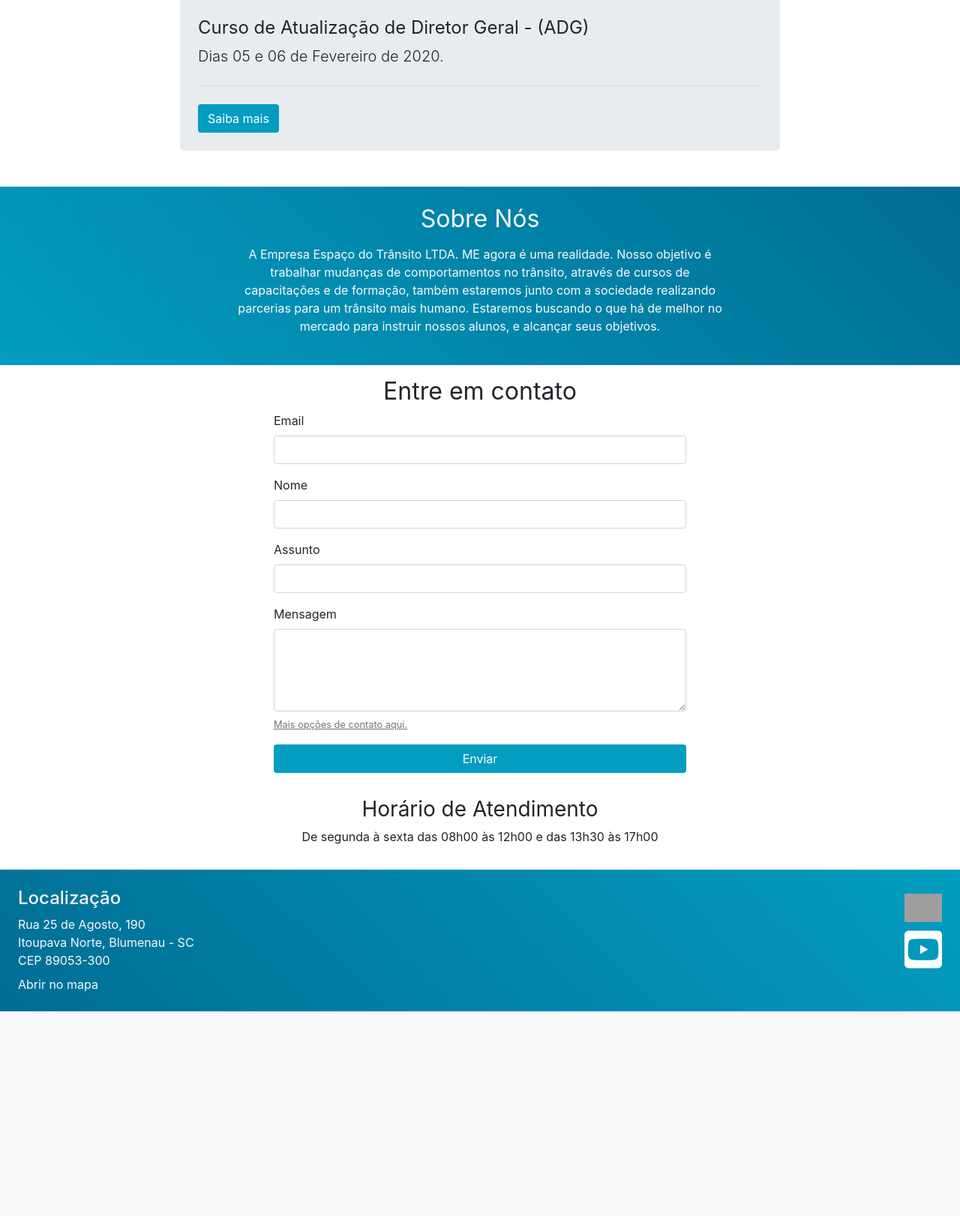
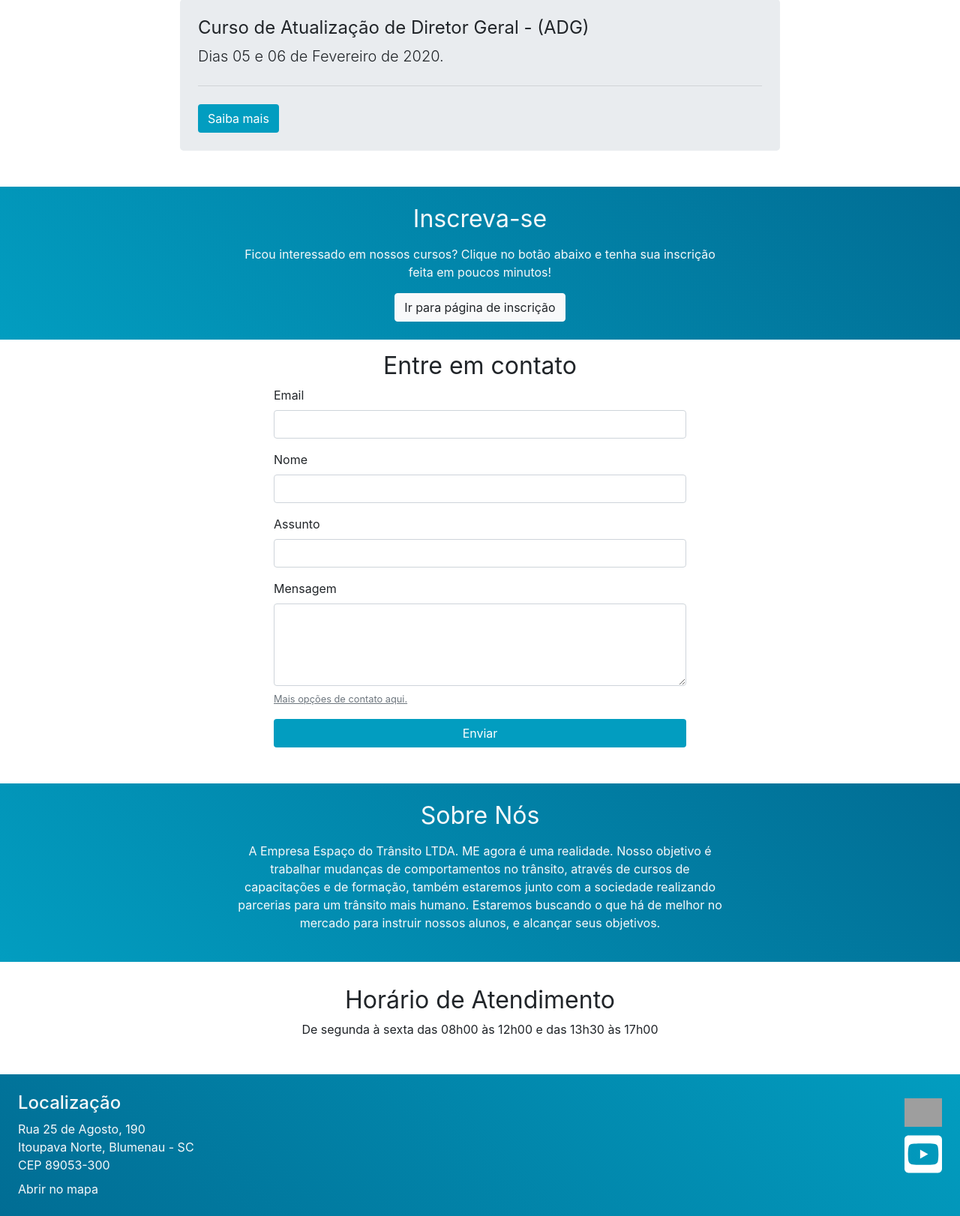
Before and after one commit to RuanScherer/EspacoDoTransito, a PHP site: page /index.php in a window 1280 px wide. Shown: the part 796-2418 px from the top of the page at 75% size. Before the commit the page ends 2145 px from the top, so only its background shows below. Run offline with PHP 8.4, Linux system fonts and the light colour scheme; grey boxes are pictures that could not be loaded.

Commit message:
Sections order modified and subscribe section created

```diff
--- a/index.php
+++ b/index.php
@@ -85,14 +85,15 @@ if(isset($_GET['send']))
 			</ul>
 		</section>
 
-		<!-- ABOUT -->
+		<!-- SUBSCRIBE -->
 		<section style="background: linear-gradient(45deg, #029DC0, #016D94)" class="d-flex flex-column align-items-center w-100 py-4 px-3 text-center text-light">
-			<h2 class="text-center font-weight-normal mb-3">Sobre Nós</h2>
-			<p style="max-width: 650px">A Empresa Espaço do Trânsito LTDA. ME agora é uma realidade. Nosso objetivo é trabalhar mudanças de comportamentos no trânsito, através de cursos de capacitações e de formação, também estaremos junto com a sociedade realizando parcerias para um trânsito mais humano. Estaremos buscando o que há de melhor no mercado para instruir nossos alunos, e alcançar seus objetivos.</p>
+			<h2 class="text-center font-weight-normal mb-3">Inscreva-se</h2>
+			<p style="max-width: 650px">Ficou interessado em nossos cursos? Clique no botão abaixo e tenha sua inscrição feita em poucos minutos!</p>
+			<a href="subscribe.php" class="btn btn-light">Ir para página de inscrição</a>
 		</section>
 
 		<!-- CONTACT -->
-		<section class="w-100 p-3 d-flex flex-column align-items-center">
+		<section class="w-100 p-3 mb-4 pb-4 d-flex flex-column align-items-center">
 			<h2 class="text-center font-weight-normal">Entre em contato</h2>
 			<form method="post" action="?send=1" class="w-100 max-550">
 			  <div class="form-group">
@@ -118,12 +119,17 @@ if(isset($_GET['send']))
 			</form>
 		</section>
 
+		<!-- ABOUT -->
+		<section style="background: linear-gradient(45deg, #029DC0, #016D94)" class="d-flex flex-column align-items-center w-100 py-4 px-3 text-center text-light">
+			<h2 class="text-center font-weight-normal mb-3">Sobre Nós</h2>
+			<p style="max-width: 650px">A Empresa Espaço do Trânsito LTDA. ME agora é uma realidade. Nosso objetivo é trabalhar mudanças de comportamentos no trânsito, através de cursos de capacitações e de formação, também estaremos junto com a sociedade realizando parcerias para um trânsito mais humano. Estaremos buscando o que há de melhor no mercado para instruir nossos alunos, e alcançar seus objetivos.</p>
+		</section>
+
 		<!-- OPENING HOUR -->
-		<div class="mb-3 py-3 w-100 d-flex flex-column align-items-center">
-			<h3 class="text-center font-weight-normal">Horário de Atendimento</h3>
-			<span class="text-center">De segunda à sexta das 08h00 às 12h00 e das 13h30 às 17h00</span>
+		<div class="my-2 py-4 w-100 d-flex flex-column align-items-center">
+			<h2 class="text-center font-weight-normal">Horário de Atendimento</h2>
+			<p class="text-center">De segunda à sexta das 08h00 às 12h00 e das 13h30 às 17h00</p>
 		</div>
-
 
 		<!-- FOOTER -->
 		<footer class="d-flex flex-column align-items-center text-light w-100 background-right">
```
